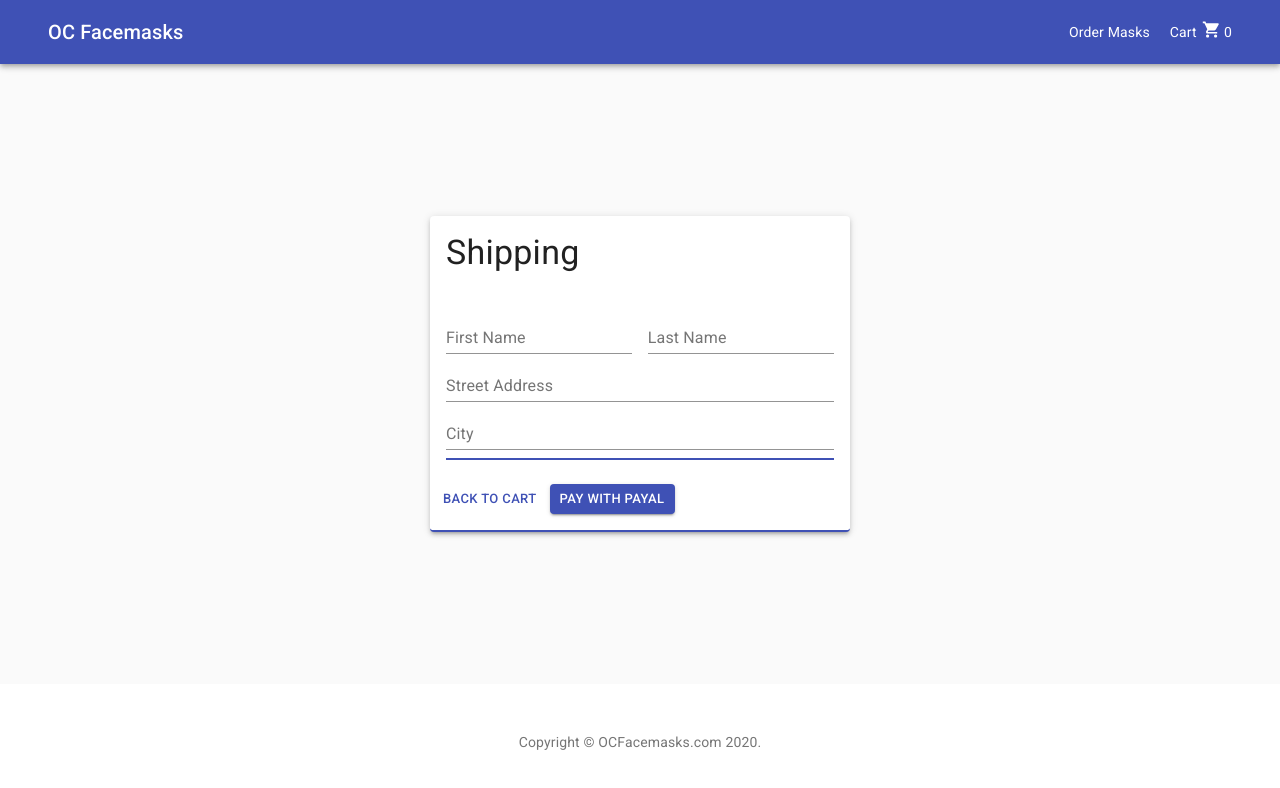
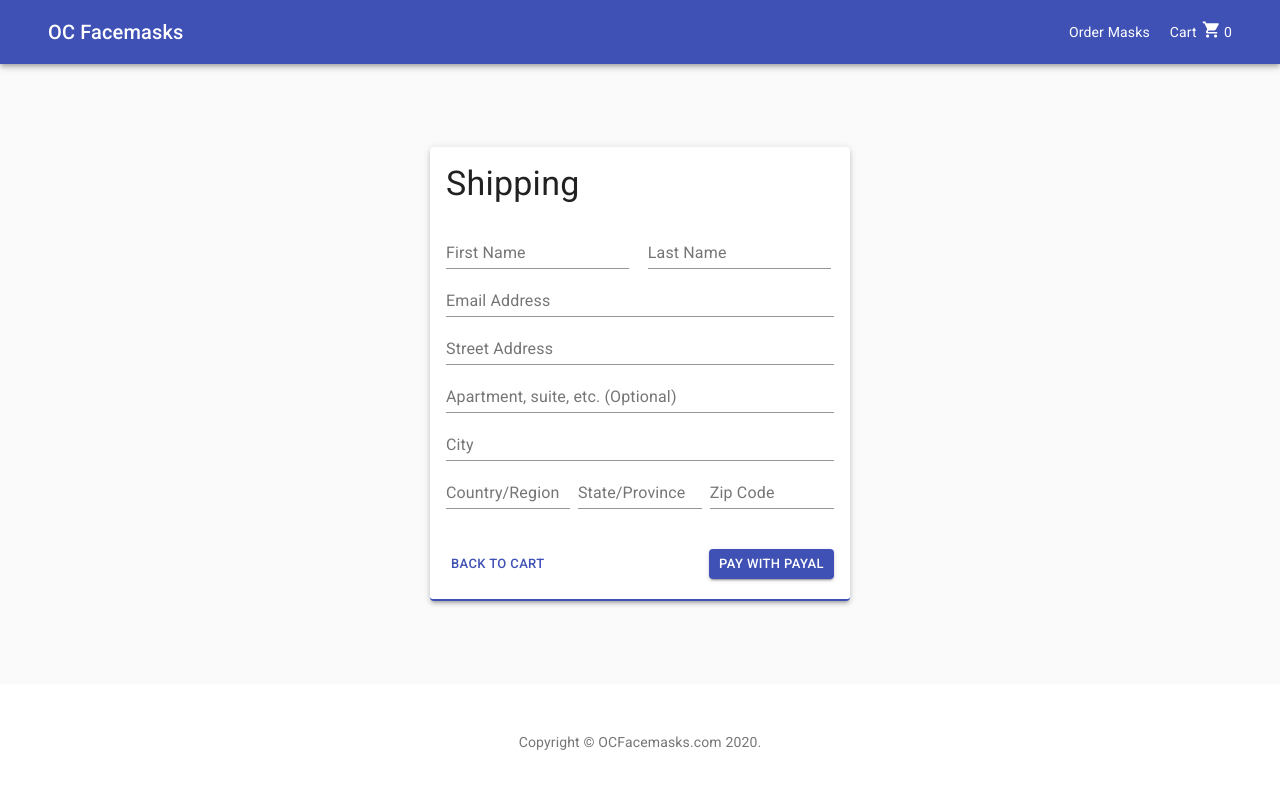
Before and after one commit to AlexanderDLe/DuraMasks, a React (Create React App) app: page /shipping in a window 1280 px wide. Shown: the top 788 px of the page. Built offline with nearby package versions, Linux system fonts and the light colour scheme.

Commit message:
Shipping Functionality

```diff
--- a/package.json
+++ b/package.json
@@ -8,8 +8,10 @@
     "@testing-library/jest-dom": "^4.2.4",
     "@testing-library/react": "^9.5.0",
     "@testing-library/user-event": "^7.2.1",
+    "axios": "^0.19.2",
     "react": "^16.13.1",
     "react-dom": "^16.13.1",
+    "react-hook-form": "^5.4.1",
     "react-router-dom": "^5.1.2",
     "react-scripts": "3.4.1"
   },
--- a/src/components/App.js
+++ b/src/components/App.js
@@ -1,16 +1,21 @@
 import React, { useState } from 'react';
 import '../styles/App.css';
 import CssBaseline from '@material-ui/core/CssBaseline';
+import axios from 'axios';
 
 import Navbar from './Navbar';
 import Body from './Body';
 import Footer from './Footer';
 
+const API = 'https://0n6fj67t7l.execute-api.us-west-1.amazonaws.com/dev/mail';
+const header = {
+    'Content-Type': 'application/json',
+};
+
 const App = () => {
     const [orders, setOrders] = useState([]);
     const [amount, setAmount] = useState(0);
-    const [shippingInfo, setShippingInfo] = useState({});
-    console.log(shippingInfo, setShippingInfo);
+    // const [shippingInfo, setShippingInfo] = useState({});
 
     const addOrder = (data) => {
         const newOrders = [...orders];
@@ -44,10 +49,8 @@ const App = () => {
     };
 
     const updateShippingInfo = (data) => {
-        console.log('update shipping info');
+        axios.post(API, data, header);
     };
-
-    console.log(setOrders);
 
     return (
         <div>
--- a/src/components/Navbar.js
+++ b/src/components/Navbar.js
@@ -53,10 +53,10 @@ const Navbar = ({ amount }) => {
                         >
                             Cart
                         </Link>
-                        <Link to="/checkout" className={classes.link}>
+                        <Link to="/cart" className={classes.link}>
                             <ShoppingCartIcon style={{ fontSize: '1.2rem' }} />
                         </Link>
-                        <Link to="/checkout" className={classes.cartAmount}>
+                        <Link to="/cart" className={classes.cartAmount}>
                             {amount}
                         </Link>
                     </Toolbar>
--- a/src/components/checkout/Cart.js
+++ b/src/components/checkout/Cart.js
@@ -47,12 +47,11 @@ const useStyles = makeStyles({
 });
 
 const Cart = ({ orders, removeOrder }) => {
-    const classes = useStyles();
-
     useEffect(() => {
         window.scrollTo(0, 0);
     }, []);
 
+    const classes = useStyles();
     console.log(orders);
 
     return (
--- a/src/components/checkout/Shipping.js
+++ b/src/components/checkout/Shipping.js
@@ -1,11 +1,11 @@
 import React, { useEffect } from 'react';
 import { Link } from 'react-router-dom';
+import { useForm } from 'react-hook-form';
 
 import TextField from '@material-ui/core/TextField';
 
 import { makeStyles } from '@material-ui/core/styles';
 import Card from '@material-ui/core/Card';
-import CardActions from '@material-ui/core/CardActions';
 import CardContent from '@material-ui/core/CardContent';
 import Button from '@material-ui/core/Button';
 import Typography from '@material-ui/core/Typography';
@@ -15,23 +15,35 @@ const useStyles = makeStyles({
         width: '100%',
         maxWidth: 420,
         borderBottom: '2px solid #3f51b5',
-        paddingBottom: 8,
     },
 
     link: {
         color: '#3f51b5',
         textDecoration: 'none',
     },
+    actions: {
+        display: 'flex',
+        justifyContent: 'space-between',
+    },
     nameFields: { display: 'flex', justifyContent: 'space-between' },
     nameField: { width: '48%' },
+    regionFields: { display: 'flex', justifyContent: 'space-between' },
+    regionField: { width: '32%' },
+    error: {
+        color: 'red',
+    },
 });
 
-const Shipping = () => {
-    const classes = useStyles();
-
+const Shipping = ({ updateShippingInfo }) => {
     useEffect(() => {
         window.scrollTo(0, 0);
     }, []);
+
+    const classes = useStyles();
+    const { register, handleSubmit, errors } = useForm();
+    const onSubmit = (data) => {
+        updateShippingInfo(data);
+    };
 
     return (
         <Card className={classes.root} elevation={3}>
@@ -41,45 +53,148 @@ const Shipping = () => {
                 </Typography>
             </CardContent>
 
-            <CardContent>
-                <form className={classes.root} noValidate autoComplete="off">
+            <CardContent style={{ paddingTop: 0, paddingBottom: 20 }}>
+                <form
+                    onSubmit={handleSubmit(onSubmit)}
+                    noValidate
+                    autoComplete="off"
+                >
                     <div className={classes.nameFields}>
+                        <div className={classes.nameField}>
                             <TextField
-                            className={classes.nameField}
                                 id="outlined-basic"
                                 label="First Name"
+                                name="firstName"
+                                inputRef={register({ required: true })}
                             />
+                            {errors.firstName && (
+                                <span className={classes.error}>
+                                    Field is required
+                                </span>
+                            )}
+                        </div>
+                        <div className={classes.nameField}>
                             <TextField
-                            className={classes.nameField}
                                 id="outlined-basic"
                                 label="Last Name"
+                                name="lastName"
+                                inputRef={register({ required: true })}
                             />
+                            {errors.firstName && (
+                                <span className={classes.error}>
+                                    Field is required
+                                </span>
+                            )}{' '}
                         </div>
+                    </div>
+                    <div>
                         <TextField
-                        className={classes.nameField}
+                            id="outlined-basic"
+                            label="Email Address"
+                            style={{ width: '100%' }}
+                            name="email"
+                            inputRef={register({ required: true })}
+                        />
+                        {errors.email && (
+                            <span className={classes.error}>
+                                Field is required
+                            </span>
+                        )}
+                    </div>
+                    <div>
+                        <TextField
                             id="outlined-basic"
                             label="Street Address"
                             style={{ width: '100%' }}
+                            name="street"
+                            inputRef={register({ required: true })}
                         />
+                        {errors.street && (
+                            <span className={classes.error}>
+                                Field is required
+                            </span>
+                        )}
+                    </div>
                     <TextField
-                        className={classes.nameField}
+                        id="outlined-basic"
+                        label="Apartment, suite, etc. (Optional)"
+                        style={{ width: '100%' }}
+                        name="suite"
+                        inputRef={register({ required: false })}
+                    />
+                    <div>
+                        <TextField
                             id="outlined-basic"
                             label="City"
                             style={{ width: '100%' }}
+                            name="city"
+                            inputRef={register({ required: true })}
                         />
-                </form>
-            </CardContent>
+                        {errors.city && (
+                            <span className={classes.error}>
+                                Field is required
+                            </span>
+                        )}
+                    </div>
 
-            <CardActions className={classes.itemActions}>
+                    <div className={classes.regionFields}>
+                        <div className={classes.regionField}>
+                            <TextField
+                                id="outlined-basic"
+                                label="Country/Region"
+                                name="country"
+                                inputRef={register({ required: true })}
+                            />
+                            {errors.country && (
+                                <span className={classes.error}>
+                                    Field is required
+                                </span>
+                            )}
+                        </div>
+                        <div className={classes.regionField}>
+                            <TextField
+                                id="outlined-basic"
+                                label="State/Province"
+                                name="state"
+                                inputRef={register({ required: true })}
+                            />
+                            {errors.state && (
+                                <span className={classes.error}>
+                                    Field is required
+                                </span>
+                            )}
+                        </div>
+                        <div className={classes.regionField}>
+                            <TextField
+                                id="outlined-basic"
+                                label="Zip Code"
+                                name="zipcode"
+                                inputRef={register({ required: true })}
+                            />
+                            {errors.zipcode && (
+                                <span className={classes.error}>
+                                    Field is required
+                                </span>
+                            )}
+                        </div>
+                    </div>
+                    <div style={{ paddingTop: 40 }} className={classes.actions}>
                         <Button size="small" color="primary">
                             <Link to="/cart" className={classes.link}>
                                 Back to Cart
                             </Link>
                         </Button>
-                <Button variant="contained" size="small" color="primary">
+                        <Button
+                            variant="contained"
+                            size="small"
+                            color="primary"
+                            type="submit"
+                        >
                             Pay With Payal
                         </Button>
-            </CardActions>
+                    </div>
+                </form>
+            </CardContent>
         </Card>
     );
 };
--- a/src/components/order/Item.js
+++ b/src/components/order/Item.js
@@ -47,13 +47,12 @@ const useStyles = makeStyles({
 });
 
 function Item({ match, addOrder }) {
-    const classes = useStyles();
-    const data = selection[match.params.id];
-
     useEffect(() => {
         window.scrollTo(0, 0);
     }, []);
 
+    const classes = useStyles();
+    const data = selection[match.params.id];
     console.log(data);
 
     const [size, setSize] = React.useState('Adult');
```
Also changed, not shown: 1 other file (tests, documents, lock files or other folders). Lines whose indentation alone changed are shown as unchanged.
